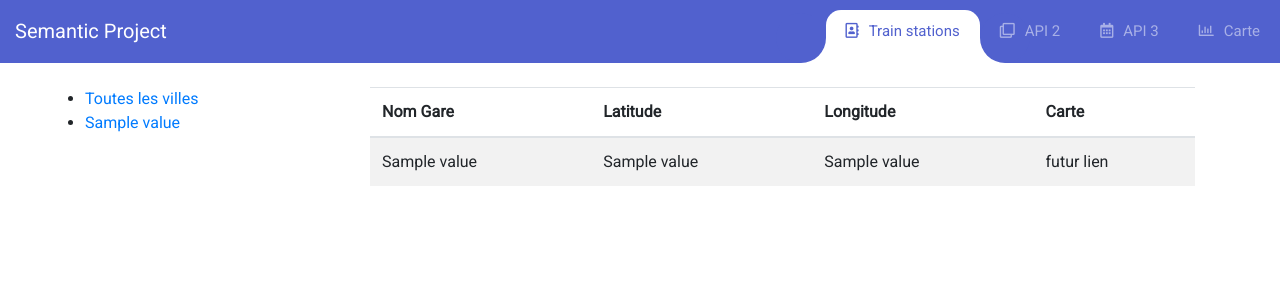
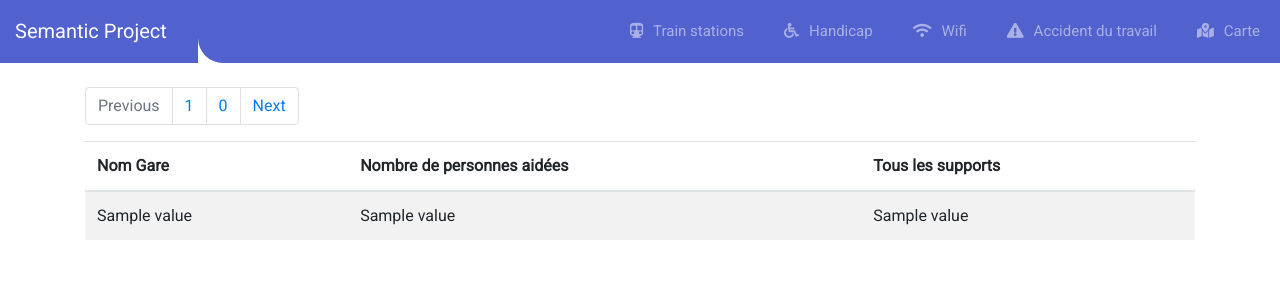
Before and after one commit to hydralom/semantic_web_datamining, a Symfony app: template symfony/semantic_project/templates/handicap/handicap.html.twig in a window 1280 px wide. Shown: the top 300 px of the page. Run offline with Twig, Linux system fonts and the light colour scheme; the template is opened without the code that fills it: most values are stand-ins (such as "Sample title", 1, 10 or a date in 2020); some libraries are stand-ins or nearby versions.

Commit message:
add pagination

```diff
--- a/symfony/semantic_project/public/js/navbar.js
+++ b/symfony/semantic_project/public/js/navbar.js
@@ -1,5 +1,3 @@
-
-
 // ---------Responsive-navbar-active-animation-----------
 function test() {
     let tabsNewAnim = $('#navbarSupportedContent');
--- a/symfony/semantic_project/templates/handicap/handicap.html.twig
+++ b/symfony/semantic_project/templates/handicap/handicap.html.twig
@@ -4,37 +4,37 @@
     {% include 'navbar.html.twig' %}
 
     <div class="mt-4 container">
+        <nav>
+            <ul class="pagination">
+                <li class="page-item {% if page == 1 %}disabled{% endif %}">
+                    <a class="page-link" href="{{ path('handicap', { page: page - 1}) }}">Previous</a>
+                </li>
+                {% for nb_page in range(1, nbPages) %}
+                    <li class="page-item">
+                        <a class="page-link" href="{{ path('handicap', { page: nb_page}) }}">{{ nb_page }}</a>
+                    </li>
+                {% endfor %}
+                <li class="page-item {% if page == nbPages %}disabled{% endif %}">
+                    <a class="page-link" href="{{ path('handicap', { page: page + 1}) }}">Next</a>
+                </li>
+            </ul>
+        </nav>
         <div class="row">
-            <div class="col-3">
-                <ul>
-                    <li>
-                        <a href="{{ path('trainstations') }}">Toutes les villes</a>
-                    </li>
-                    {% for ville in villes %}
-                        <li>
-                            <a href="{{ path('trainstations', { city: ville.ville.value}) }}">{{ ville.ville.value }}</a>
-                        </li>
-                    {% endfor %}
-                </ul>
-            </div>
-
-            <div class="col">
+            <div class="col-12">
                 <table class="table table-striped">
                     <thead>
                     <tr>
                         <th>Nom Gare</th>
-                        <th>Latitude</th>
-                        <th>Longitude</th>
-                        <th>Carte</th>
+                        <th>Nombre de personnes aidées</th>
+                        <th>Tous les supports</th>
                     </tr>
                     </thead>
                     <tbody>
                     {% for h in handicap %}
                         <tr>
-                            <td>{{ h.nom.value }}</td>
-                            <td>{{ h.lat.value }}</td>
-                            <td>{{ h.lon.value }}</td>
-                            <td><a>futur lien</a></td>
+                            <td>{{ h.nom_gare.value }}</td>
+                            <td>{{ h.helped_disabled_nb.value }}</td>
+                            <td>{{ h.simple_support.value }}</td>
                         </tr>
                     {% endfor %}
                     </tbody>
--- a/symfony/semantic_project/templates/navbar.html.twig
+++ b/symfony/semantic_project/templates/navbar.html.twig
@@ -13,17 +13,20 @@
                 {#<li class="nav-item">
                     <a class="nav-link" href="javascript:void(0);"><i class="fas fa-tachometer-alt"></i>Dashboard</a>
                 </li>#}
-                <li class="nav-item active">
-                    <a class="nav-link" href="{{ path('trainstations') }}"><i class="far fa-address-book"></i>Train stations</a>
+                <li class="nav-item {% if app.request.attributes.get('_route') == 'trainstations' %}active{% endif %}">
+                    <a class="nav-link" href="{{ path('trainstations') }}"><i class="fas fa-subway"></i>Train stations</a>
+                </li>
+                <li class="nav-item {% if app.request.attributes.get('_route') == 'handicap' %}active{% endif %}">
+                    <a class="nav-link" href="{{ path('handicap') }}"><i class="fas fa-wheelchair"></i>Handicap</a>
                 </li>
                 <li class="nav-item">
-                    <a class="nav-link" href="javascript:void(0);"><i class="far fa-clone"></i>API 2</a>
+                    <a class="nav-link" href="javascript:void(0);"><i class="fas fa-wifi"></i>Wifi</a>
                 </li>
                 <li class="nav-item">
-                    <a class="nav-link" href="javascript:void(0);"><i class="far fa-calendar-alt"></i>API 3</a>
+                    <a class="nav-link" href="javascript:void(0);"><i class="fas fa-exclamation-triangle"></i>Accident du travail</a>
                 </li>
                 <li class="nav-item">
-                    <a class="nav-link" href="javascript:void(0);"><i class="far fa-chart-bar"></i>Carte</a>
+                    <a class="nav-link" href="javascript:void(0);"><i class="fas fa-map-marked-alt"></i>Carte</a>
                 </li>
             </ul>
         </div>
```
Also changed, not shown: symfony/semantic_project/config/routes.yaml (+5 -3 lines), symfony/semantic_project/src/Controller/Handicap.php (+11 -21 lines), symfony/semantic_project/src/Manager/HandicapManager.php (+13 -4 lines), symfony/semantic_project/src/Repository/HandicapRepository.php (+12 -9 lines).
